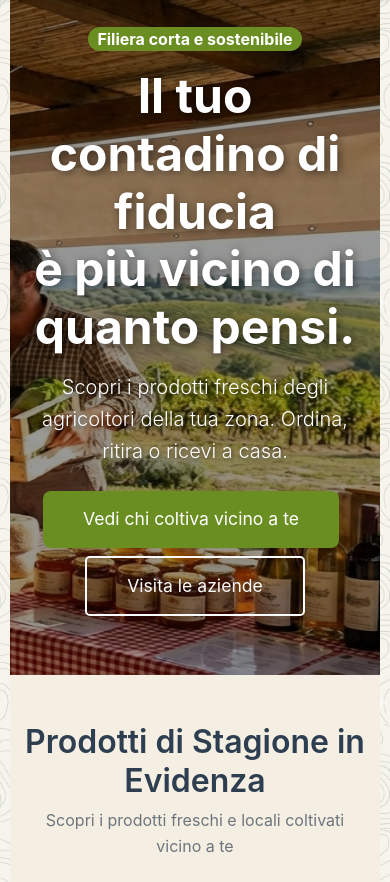
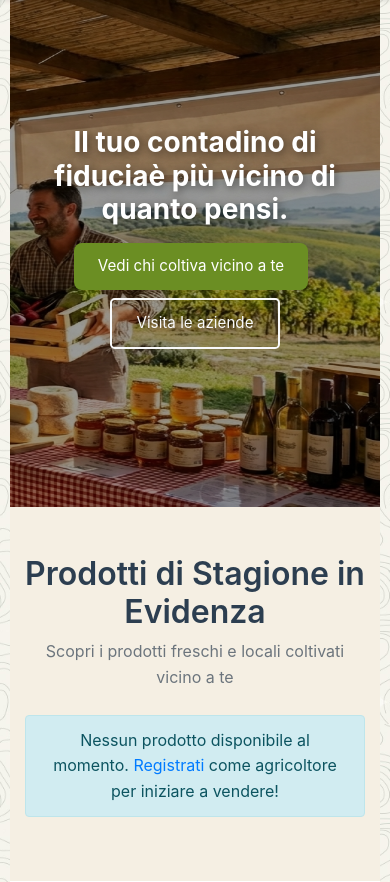
Before and after one commit to Chapobulli/agri-km-zero, a Flask app: page / in a window 390 px wide. Shown: the part 76-958 px from the top of the page. Run offline with Flask 3, Linux system fonts and the light colour scheme; some libraries are stand-ins or nearby versions.

Commit message:
Mobile: semplifica hero con testo ridotto e badge/descrizione nascosti su mobile

```diff
--- a/static/css/style.css
+++ b/static/css/style.css
@@ -430,6 +430,19 @@ body {
         font-size: 0.9rem;
     }
 
+    .hero-title {
+        font-size: 1.75rem !important;
+    }
+
+    .hero-full {
+        min-height: 60vh !important;
+    }
+
+    .btn-lg {
+        padding: 12px 24px !important;
+        font-size: 0.95rem !important;
+    }
+
     .hero-image-large {
         max-height: 200px;
         border-radius: 10px;
--- a/templates/index.html
+++ b/templates/index.html
@@ -7,9 +7,9 @@
     <div class="container" style="position:relative; z-index:10;">
         <div class="row justify-content-center">
             <div class="col-lg-8 text-center text-white">
-                <span class="badge badge-pill badge-light text-success mb-3" style="font-size:1rem; background:#6B8E23; color:white!important; border:none;">Filiera corta e sostenibile</span>
-                <h1 class="mb-3" style="font-size:3rem; font-weight:700; text-shadow: 2px 2px 8px rgba(0,0,0,0.5);">Il tuo contadino di fiducia<br>è più vicino di quanto pensi.</h1>
-                <p class="lead mb-4" style="font-size:1.25rem; text-shadow: 1px 1px 4px rgba(0,0,0,0.5);">Scopri i prodotti freschi degli agricoltori della tua zona. Ordina, ritira o ricevi a casa.</p>
+                <span class="badge badge-pill badge-light text-success mb-3 d-none d-md-inline" style="font-size:1rem; background:#6B8E23; color:white!important; border:none;">Filiera corta e sostenibile</span>
+                <h1 class="mb-3 hero-title" style="font-size:3rem; font-weight:700; text-shadow: 2px 2px 8px rgba(0,0,0,0.5);">Il tuo contadino di fiducia<br class="d-none d-md-inline">è più vicino di quanto pensi.</h1>
+                <p class="lead mb-4 d-none d-md-block" style="font-size:1.25rem; text-shadow: 1px 1px 4px rgba(0,0,0,0.5);">Scopri i prodotti freschi degli agricoltori della tua zona. Ordina, ritira o ricevi a casa.</p>
                 <div class="d-flex flex-wrap justify-content-center mb-4">
                     <a href="{{ url_for('products.list_products') }}" class="btn btn-lg mr-2 mb-2" style="padding:15px 40px; font-size:1.1rem; background:#6B8E23; color:white; border:none; border-radius:8px;">Vedi chi coltiva vicino a te</a>
                     <a href="{{ url_for('profiles.companies') }}" class="btn btn-outline-light btn-lg mb-2" style="padding:15px 40px; font-size:1.1rem; border-width:2px;">Visita le aziende</a>
```
